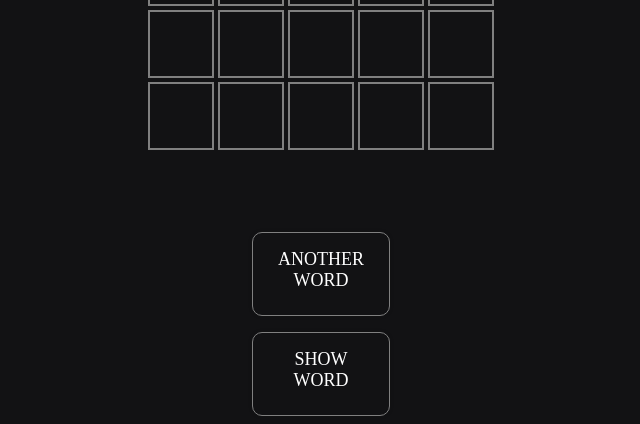
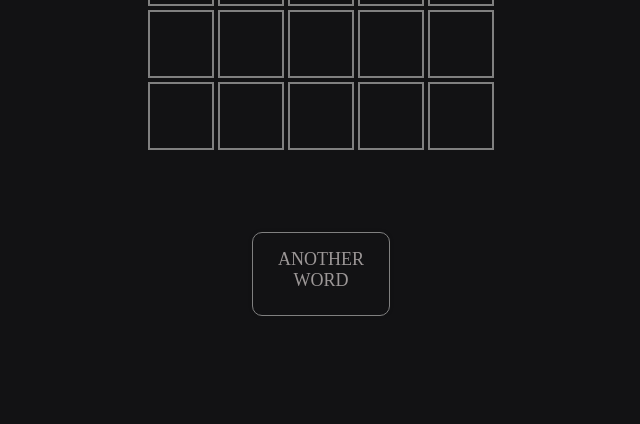
Before and after one commit to pparkitny/Guess_The_Word, a Django app: page / in a window 1280 px wide. Shown: the part 559-983 px from the top of the page, without its empty margins (319-959 px from the left). After the commit the page ends 875 px from the top, so only its background shows below. Run offline with Django 4.2, Linux system fonts and the light colour scheme.

Commit message:
Add button to get another word, add msgs to user if something is wrong, for example - user didn't fill whole line or word doesn't exist

```diff
--- a/guess/templates/main.html
+++ b/guess/templates/main.html
@@ -3,7 +3,7 @@
 <div class="main">
     <h1>GUESS THE WORD</h1>
 </div>
-<div class="show_word">
+<div class="show_word" id="show_word">
      *there is hidden word*
 </div>
 <div class="window">
@@ -87,10 +87,11 @@
         ANOTHER <br>
         WORD
     </div>
-    <div class="show">
+    <!-- <div class="show">
         SHOW <br>
         WORD
-    </div>
+    </div> -->
 </div>
 <div id="word" value="{{word}}"></div>
+<div id="all_words" value="{{all_words}}"></div>
 {% endblock %}
--- a/guess/views.py
+++ b/guess/views.py
@@ -18,10 +18,11 @@ class MainView(View):
             for w in f:  # loop for taking every word and put it in list
                 my_words.append(w.upper())
 
+        all_words = ' '.join(my_words)
         random.shuffle(my_words)  # shuffle list to get random word
         word = my_words[0]
 
-        context = {'word': word}
+        context = {'word': word, 'all_words': all_words}
         return render(request, 'main.html', context)
 
     def post(self, request):
--- a/static/css/style.css
+++ b/static/css/style.css
@@ -45,15 +45,11 @@ body {
     margin-bottom: 1rem;
 }
 
-.show {
-    /* background-color: blue; */
-    text-align: center;
-}
-
-.another, .show {
+.another {
     font-size: 18px;
     padding: 1rem 0.5rem 1.5rem 0.5rem;
     width: 120px;
+    color: rgb(156, 151, 151);
     border:1px solid grey;
     box-shadow: 0 0 5px -1px rgba(0,0,0,0.2);
     cursor:pointer;
@@ -61,10 +57,15 @@ body {
     vertical-align:middle;
 }
 
-.another:active, .show:active {
+.another:active {
     background-color: rgba(255, 0, 221, 0.832);
     box-shadow: 0 0 5px -1px rgba(255, 0, 221, 0.832);
     border:1px solid black;
+}
+
+.another:hover {
+    color: white;
+    border:1px solid white;
 }
 
 .game {
@@ -81,6 +82,7 @@ body {
     flex-grow: 1;
 }
 
+
 .box ,.boxDone {
     background-color: #121214;
     height: 0.5rem;
@@ -94,6 +96,10 @@ body {
     font-size: 32px;
     border: 2px solid grey;
     text-transform: uppercase;
+}
+
+.box:hover {
+    border: 2px solid white;
 }
 
 .boxBlack {
--- a/static/js/script.js
+++ b/static/js/script.js
@@ -2,9 +2,15 @@ var elements = document.getElementsByClassName('box'); // get all elements with
 var requiredElement = elements[0]; // get first element with class 'box'
 var count = 0;
 var word = document.getElementById('word'); // get given random word from django views.py
-var wordName = word.getAttribute("value"); // get value of given word from django views.py
+var word_name = word.getAttribute("value"); // get value of given word from django views.py
+var all_words = document.getElementById('all_words'); // get given random word from django views.py
+var whole_all_words = all_words.getAttribute("value"); // get value of given word from django views.py
+var another = document.getElementsByClassName('another')[0]; // get div button another
+var show_word = document.getElementById('show_word'); // get given random word from django views.py
+
 word.remove() // remove this div to hide it from users
-console.log(wordName)
+all_words.remove() // remove this div to hide it from users
+console.log(word_name)
 
 document.addEventListener('keydown', function(event) { // listening for typing on keyboard
     const key = event.key;
@@ -35,9 +41,17 @@ document.addEventListener('keydown', function(event) { // listening for typing o
      else if(event.keyCode === 13) { // Click 'enter' and app will change css style of each boxes
         if(document.getElementsByClassName('boxDone').length == 5){ // do it only when it is full line of letters
             var elArray = document.getElementsByClassName('boxDone'); // get all boxes in line which are not empty (so every box)
+            var temp_string = ""
+            Array.from(elArray).forEach(element => { // Create string to check if user type word that exist
+                temp_string += element.innerHTML;
+            })
+
+            if (whole_all_words.includes(temp_string)) { // check if word exist in our db
+                show_word.innerHTML = ("This is a word :)");
+                show_word.style.color = '#121214';
                 Array.from(elArray).forEach(element => { // for every box it will be change css style
-                if (wordName.includes(element.innerHTML)) { // check if given word includes letter from box
-                    if (element.innerHTML == wordName[i]){ // check if letter from box is on right opsition
+                    if (word_name.includes(element.innerHTML)) { // check if given word includes letter from box
+                        if (element.innerHTML == word_name[i]){ // check if letter from box is on right opsition
                             element.className = "boxGreen";  // change class name to another with another css style
                         }
                         else {
@@ -50,5 +64,27 @@ document.addEventListener('keydown', function(event) { // listening for typing o
                     i++; // increment variable 'i' to check all the letters and positions in word
                 });
             }
+            else {
+                if (show_word.style.color == "red" ){
+                    show_word.innerHTML = ("This is not a word!"); // show msg to user
+                    show_word.style.color = 'pink';
+                }
+                else {
+                show_word.innerHTML = ("This is not a word!"); // show msg to user
+                show_word.style.color = 'red';
+                }
+            }
+        }
+        else {
+            show_word.innerHTML = ("Fill whole line"); // show msg to user
+            show_word.style.color = 'white';
+        }
      }
 });
+
+
+document.addEventListener('click', function( event ) { // get another word by refreshing website
+    if (another == event.target) {
+        window.location.reload(true); // reload site
+    }
+});
```
Lines whose indentation alone changed are shown as unchanged.
